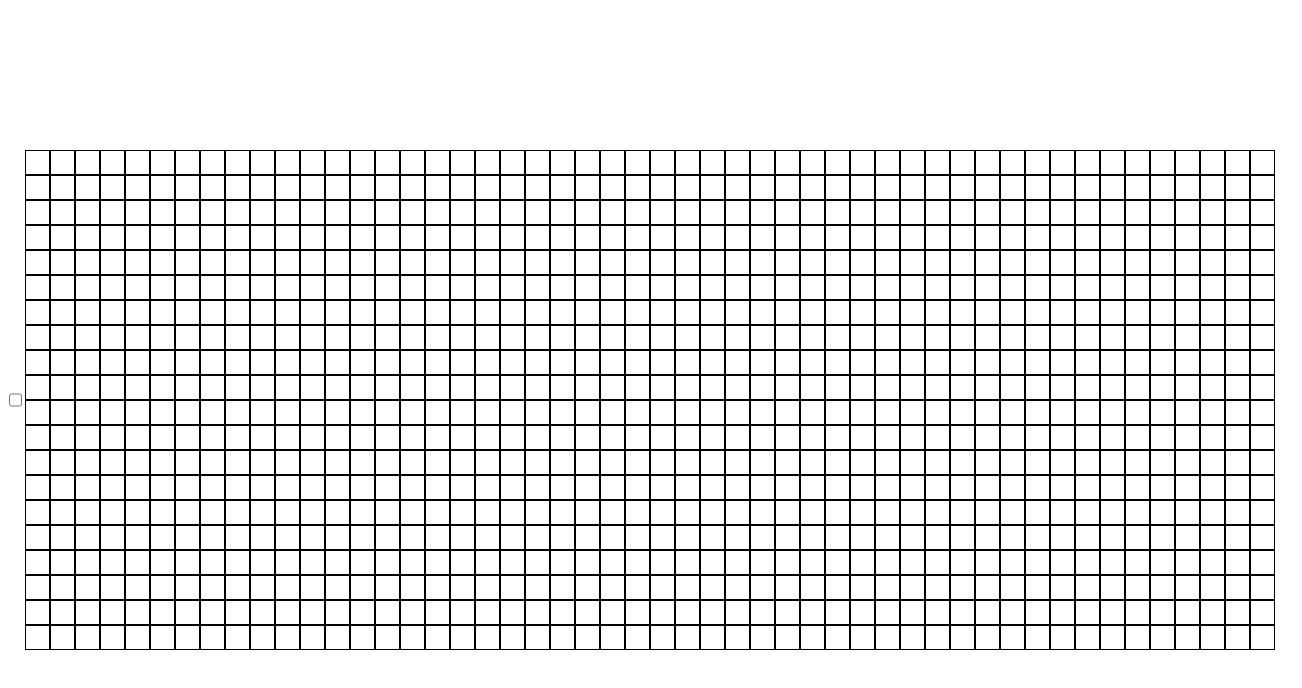
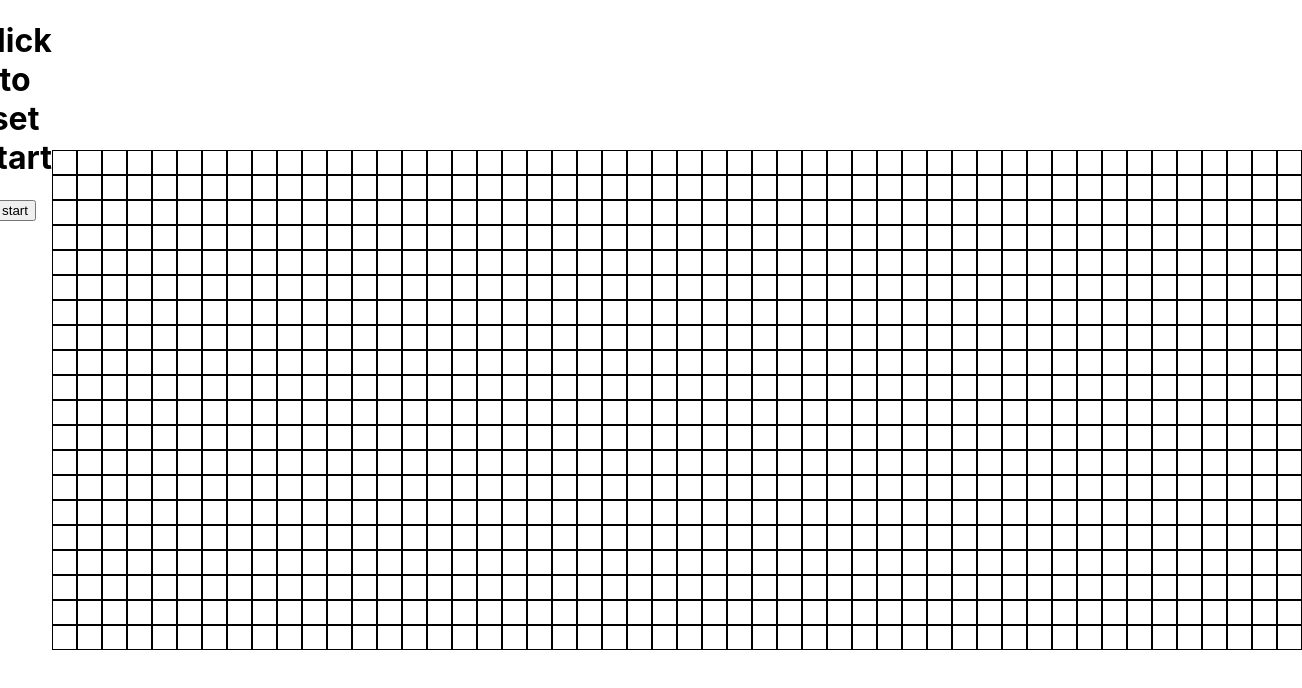
Before and after one commit to diggy63/PathfinderReact, a React (Create React App) app: page / in a window 1280 px wide. Shown: the top 688 px of the page, 1302 px wide, since content can reach past the window. Built offline with nearby package versions, Linux system fonts and the light colour scheme.

Commit message:
adding color to blocks

```diff
--- a/src/Pages/Pathfinder.jsx
+++ b/src/Pages/Pathfinder.jsx
@@ -9,6 +9,8 @@ import Options from "../components/Options/Options";
 export default function Pathfinder() {
   const [nodes, setNodes] = useState([]);
   const [loaded, setloaded] = useState(false);
+  const [isStart, setIsStart] = useState(false)
+  const [nodeColor, setNodeColor] = useState('Blue')
   const [nodeCoords, setNoteChoords] = useState([90, 90]);
   const ROWS = 20;
   const COLS = 50;
@@ -33,8 +35,6 @@ export default function Pathfinder() {
     newNodes[row][col].isVisited = !newNodes[row][col].isVisited
     // in here we change the new state to have everything the same except that the node we clicked on is now visitied
     setNodes(newNodes)
-    console.log(nodes[row][col])
-    console.log(nodes)
   }
   // this function gets the row and col of the node component lifted to the main componentand then sends its to the useffect
   async function checkNode(row, col) {
@@ -43,17 +43,21 @@ export default function Pathfinder() {
     setloaded(true)
   }
 
+  function seeStart(bool){
+    setIsStart(bool)
+  }
+
 
   return (
     <div className="container">
-      <Options/>
+      <Options seeStart={seeStart}/>
       <div className="grid">
         {nodes.map((row,ri) =>{
           return(
               <>
                 {row.map((node,ni) => {
                   return(
-                  <Node key={ni} node={node} checkNodeLift={checkNode}/>
+                  <Node key={ni} node={node} checkNodeLift={checkNode} isStart={isStart}/>
                   )
                 })}
                 </>
--- a/src/components/Node/Node.css
+++ b/src/components/Node/Node.css
@@ -7,6 +7,10 @@
 
 }
 
-#clicked{
+#Blue{
     background-color: blue;
 }
+
+#Orange{
+    background-color: orange;
+}
--- a/src/components/Node/Node.jsx
+++ b/src/components/Node/Node.jsx
@@ -1,18 +1,21 @@
 import React, {useEffect, useState} from 'react'
 import "./Node.css";
 
-export default function Node({node, isClicked, checkNodeLift}){
+export default function Node({node,isStart, checkNodeLift}){
     let color = ''
-    if(node.row === 0 & node.col === 0){
-        console.log(node)
+
+    console.log(isStart)
+
+    if(node.isVisited){
+        color = 'Blue'
     }
-    if(node.isVisited){
-        color = 'clicked'
+
+    if(node.isStart){
+        color = 'Orange'
     }
 
     function checkNode(){
         checkNodeLift(node.row,node.col)
-        color = 'clicked'
     }
 
 
--- a/src/components/NodeList/NodeList.jsx
+++ b/src/components/NodeList/NodeList.jsx
@@ -3,8 +3,6 @@ import React from "react";
 import Node from "../Node/Node";
 
 export default function NodeList({ nodes, checkNode }) {
-  console.log("nodelist loaded")
-  console.log(nodes)
   // const nodesList = nodes.map((item, i) => {
   //   if (i > 19) {
   //     console.log(nodes);
--- a/src/components/Options/Options.jsx
+++ b/src/components/Options/Options.jsx
@@ -1,13 +1,23 @@
-import React, {useState} from 'react'
+import React, {useState, useEffect} from 'react'
 
-export default function Options(){
-    const [start, setStart] = useState(false)
-    function handleStart(e){
-        setStart(!start)
+export default function Options({seeStart}){
+    const [isStart, setIsStart] = useState(false)
+
+
+    // useEffect(() =>{
+    //     console.log("switch")
+    // },[start])
+
+
+    function handleStart(){
+        seeStart(!isStart)
+        setIsStart(!isStart)
+
     }
     return(
-        <>
-        <input type="checkbox" value='off' onChange={handleStart}/>
-        </>
+        <div>
+        {isStart ? <h1>set start</h1> : <h1>click to set start</h1>}
+        <button onClick={handleStart}>start</button>
+        </div>
     )
 }
```
